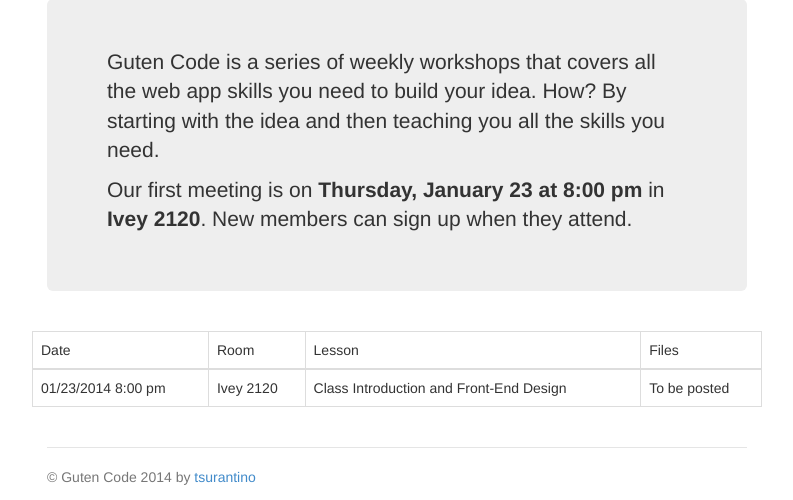
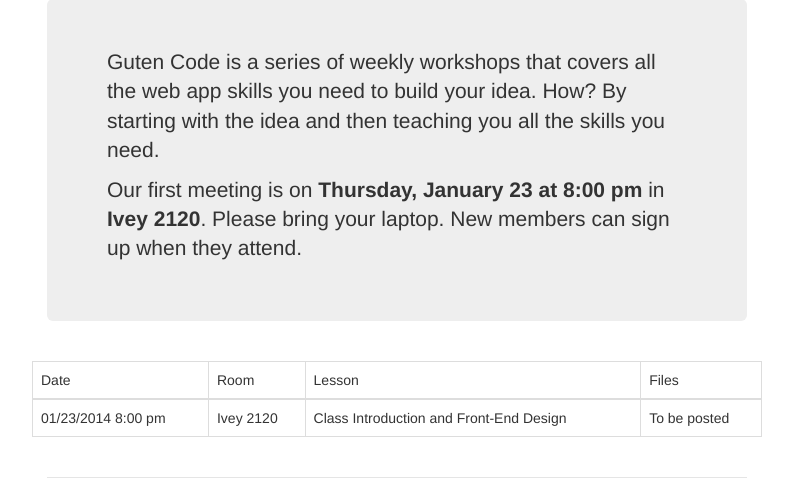
Before and after one commit to joannafu/gutenclass, a Django app: page / in a window 1280 px wide. Shown: the part 130-630 px from the top of the page, without its empty margins (243-1036 px from the left). Run offline with Django 3.2, Linux system fonts and the light colour scheme; some libraries are stand-ins or nearby versions.

Commit message:
Bring your laptops.

```diff
--- a/templates/index.html
+++ b/templates/index.html
@@ -4,7 +4,7 @@
 
 <div class="jumbotron">
   <p>Guten Code is a series of weekly workshops that covers all the web app skills you need to build your idea. How? By starting with the idea and then teaching you all the skills you need.</p>
-  <p>Our first meeting is on <strong>Thursday, January 23 at 8:00 pm</strong> in <strong>Ivey 2120</strong>. New members can sign up when they attend.</p>
+  <p>Our first meeting is on <strong>Thursday, January 23 at 8:00 pm</strong> in <strong>Ivey 2120</strong>. Please bring your laptop. New members can sign up when they attend.</p>
 </div>
 
 <div class="row marketing">
```
